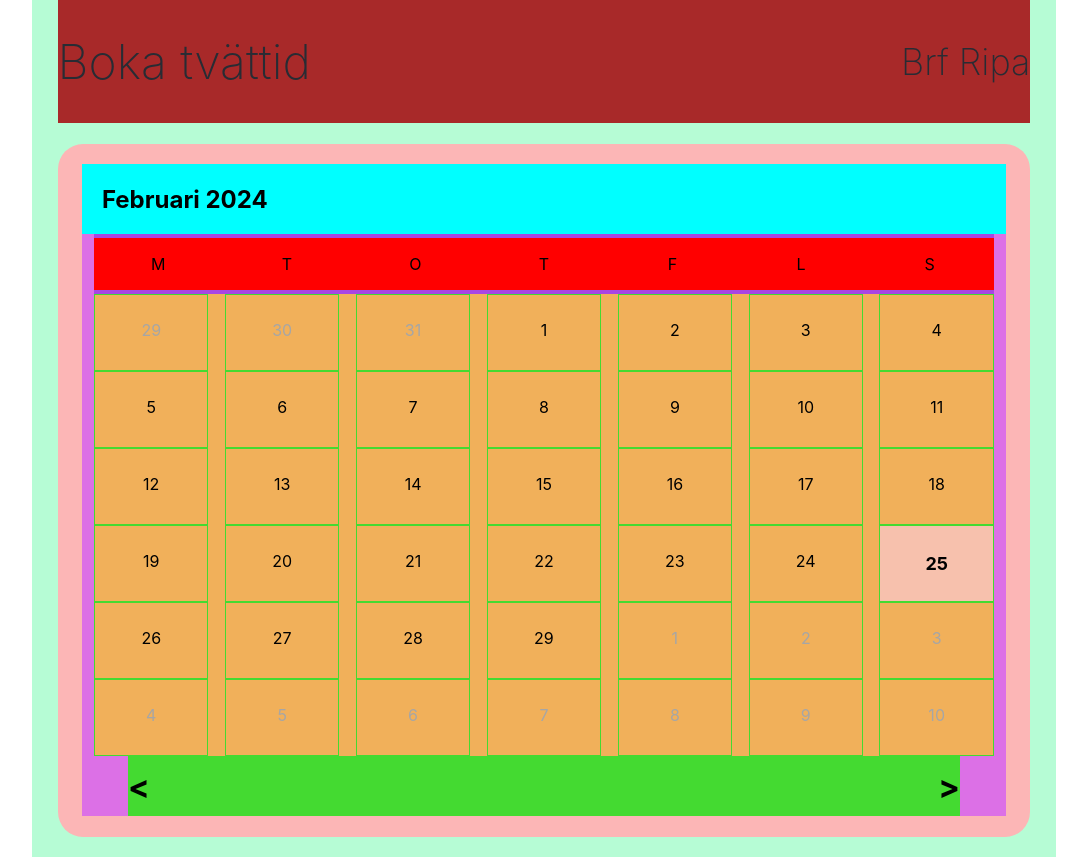
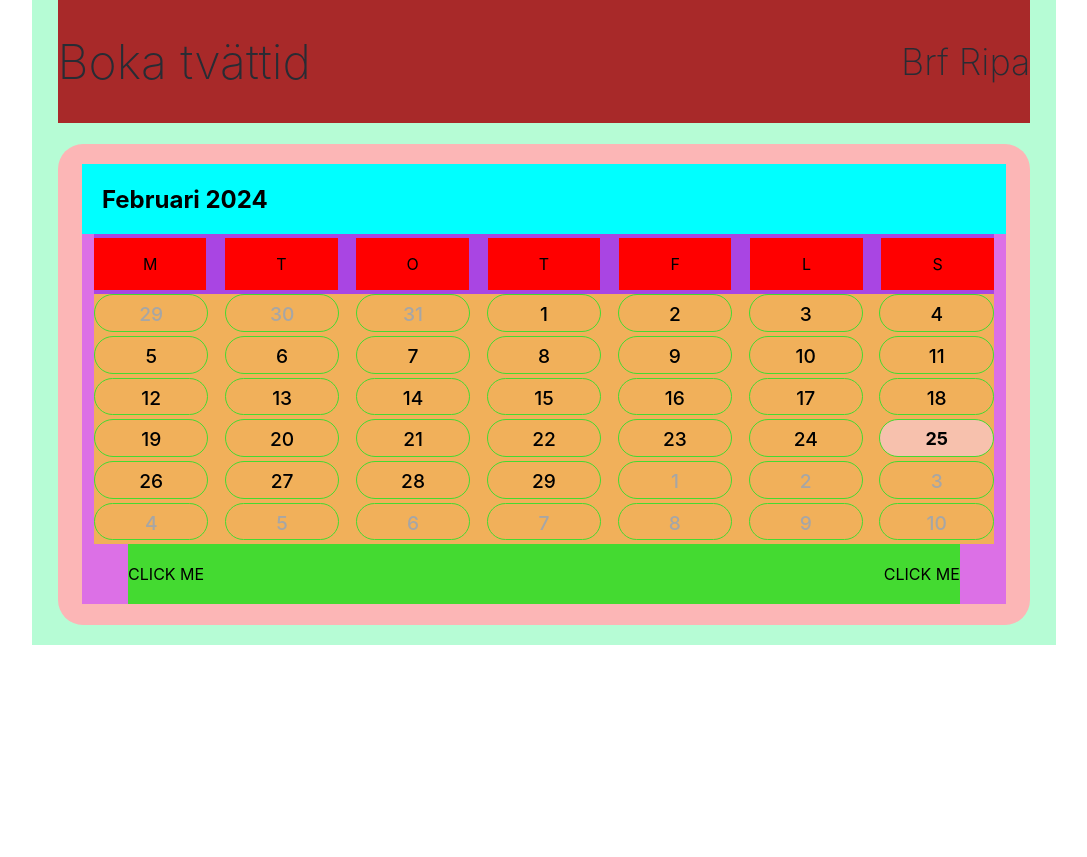
Before and after one commit to gustavAlbrekts0n/bokningsapp, a React (Create React App) app: page / in a window 1280 px wide. Shown: the whole page, without its empty margins (96-1183 px from the left). After the commit the page ends 800 px from the top, so only its background shows below. Built offline with nearby package versions, Linux system fonts and the light colour scheme.

Commit message:
Add functionality to switch between months

```diff
--- a/src/calendar.css
+++ b/src/calendar.css
@@ -41,12 +41,12 @@
   height: 60px;
   display: flex;
   align-items: center;
-  justify-content: space-around;
+  justify-content: space-between;
   background-color: rgba(137, 43, 226, 0.61);
 }
 
 .weekday {
-  width: calc(100% / 7);
+  width: calc(100% / 8);
   text-align: center;
   background-color: red;
 }
@@ -54,6 +54,7 @@
 .table-content {
   width: 100%;
   max-width: 900px;
+  height: 250px;
   display: flex;
   flex-wrap: wrap;
   justify-content: space-between;
@@ -63,9 +64,10 @@
 
 .calendar-day {
   width: calc(100% / 8);
-  height: 75px;
+  height: calc(100% / 7);
   position: relative;
   border: 1px solid #44da31;
+  border-radius: 25px;
 }
 
 .calendar-day:hover {
@@ -73,8 +75,9 @@
 }
 
 .calendar-day p {
+  font-size: larger;
+  font-weight: 500;
   position: absolute;
-  top: 25%;
   left: 50%;
   transform: translate(-50%, -50%);
   text-align: center;
@@ -101,19 +104,13 @@
 /* Mobile */
 @media only screen and (max-width: 1024px) {
 
-  .calendar-day {
-
-    height: 60px;
-
-  }
-
   .selected {
     background-color: rgb(40, 194, 155);
   }
 
 }
 
-.month-arrows {
+.arrow-container {
   width: 90%;
   height: 60px;
   display: flex;
--- a/src/calendar.js
+++ b/src/calendar.js
@@ -1,6 +1,7 @@
 import React, { Component } from 'react';
 import CalendarDays from './calendar-days';
 import './calendar.css';
+import MonthArrow from './month-arrow';
 
 export default class Calendar extends Component {
     constructor() {
@@ -34,9 +35,9 @@ export default class Calendar extends Component {
                         }
                     </div>
                     <CalendarDays day={this.state.currentDay} today={this.state.today} changeCurrentDay={this.changeCurrentDay} />
-                    <div className="month-arrows">
-                        <h1>&lt;</h1>
-                        <h1>&gt;</h1>
+                    <div className="arrow-container">
+                        <MonthArrow goingRight={false} day={this.state.currentDay} changeCurrentDay={this.changeCurrentDay}/>
+                        <MonthArrow goingRight={true} day={this.state.currentDay} changeCurrentDay={this.changeCurrentDay}/>
                     </div>
                 </div>
             </div>
--- /dev/null
+++ b/src/month-arrow.js
@@ -0,0 +1,16 @@
+function MonthArrow(props) {
+
+    let newDay = {
+        month: props.goingRight ? props.day.getMonth() + 1 : props.day.getMonth() - 1,
+        number: props.day.getDate(),
+        year: props.day.getFullYear(),
+    }
+
+    return (
+        <div onClick={() => props.changeCurrentDay(newDay)}>
+            <p>CLICK ME</p>
+        </div>
+    );
+}
+
+export default MonthArrow;
```
